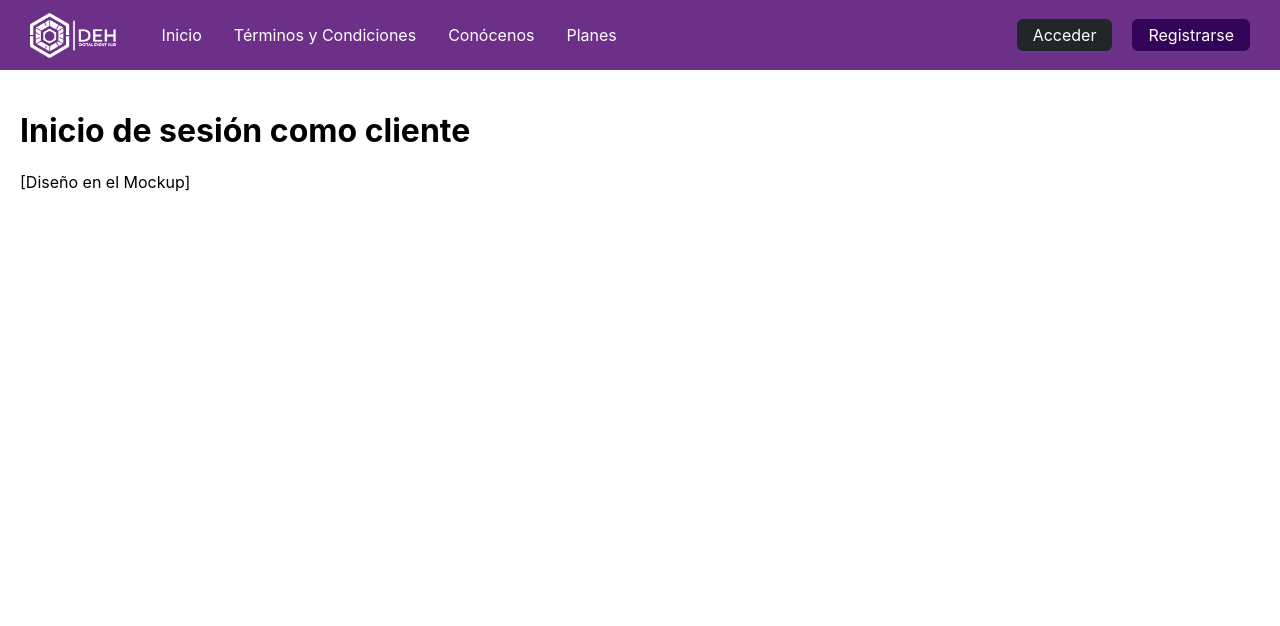
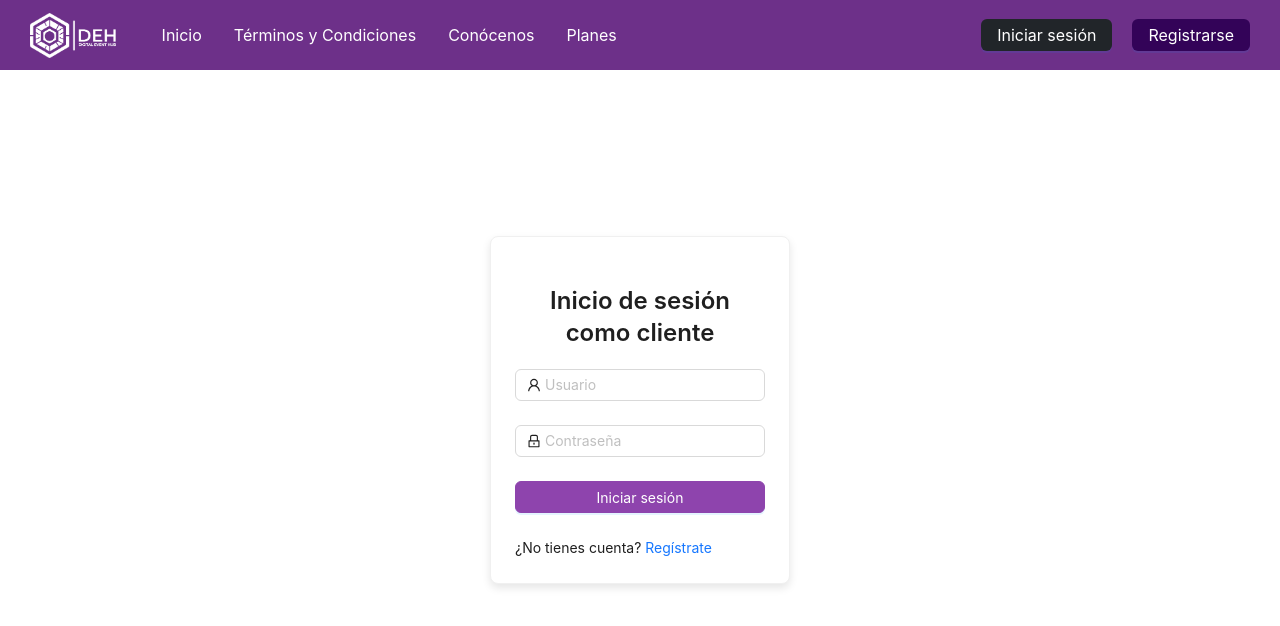
Before and after one commit to CanulTamayAlex03/Digital-Event-Hub, a React (Create React App) app: page /loginClient in a window 1280 px wide. Shown: the top 626 px of the page. Built offline with nearby package versions, Linux system fonts and the light colour scheme.

Commit message:
Inicio de sesión-Cliente

```diff
--- a/src/components/default_nav.js
+++ b/src/components/default_nav.js
@@ -26,7 +26,7 @@ const Navbar = () => (
         </div>
         <Button type="primary" className="access-button">
             <Link to="/loginType" rel="noopener noreferrer">
-                Acceder
+                Iniciar sesión
             </Link>
         </Button>
         <Button type="primary" className="register-button">
--- a/src/screens/client_pages/client_login.js
+++ b/src/screens/client_pages/client_login.js
@@ -1,14 +1,54 @@
 import React from 'react';
 import Navbar from '../../components/default_nav';
+import { Card, Form, Input, Button, Typography } from 'antd';
+import { UserOutlined, LockOutlined } from '@ant-design/icons';
 
-const ClientLogin = () => (
-    <div>
-        <Navbar />
-        <div style={{ padding: '20px' }}>
-            <h1>Inicio de sesión como cliente</h1>
-            <p>[Diseño en el Mockup]</p>
+const { Title, Text } = Typography;
+
+const ClientLogin = () => {
+    const onFinish = (values) => {
+        console.log('Received values:', values);
+        // Lógica de inicio de sesión
+    };
+
+    return (
+        <div>
+            <Navbar />
+            <div style={{ padding: '20px', display: 'flex', justifyContent: 'center', alignItems: 'center', minHeight: '80vh' }}>
+                <Card style={{ width: 300, boxShadow: '0 4px 8px rgba(0,0,0,0.1)' }}>
+                    <Title level={3} style={{ textAlign: 'center', marginBottom: 20 }}>Inicio de sesión como cliente</Title>
+                    <Form
+                        name="normal_login"
+                        initialValues={{ remember: true }}
+                        onFinish={onFinish}
+                    >
+                        <Form.Item
+                            name="username"
+                            rules={[{ required: true, message: 'Por favor ingresa tu usuario!' }]}
+                        >
+                            <Input prefix={<UserOutlined />} placeholder="Usuario" />
+                        </Form.Item>
+                        <Form.Item
+                            name="password"
+                            rules={[{ required: true, message: 'Por favor ingresa tu contraseña!' }]}
+                        >
+                            <Input
+                                prefix={<LockOutlined />}
+                                type="password"
+                                placeholder="Contraseña"
+                            />
+                        </Form.Item>
+                        <Form.Item>
+                            <Button type="primary" htmlType="submit" style={{ width: '100%', backgroundColor: '#8e44ad', borderColor: '#8e44ad' }}>
+                                Iniciar sesión
+                            </Button>
+                        </Form.Item>
+                    </Form>
+                    <Text style={{ textAlign: 'center' }}>¿No tienes cuenta? <a href="/registro">Regístrate</a></Text>
+                </Card>
+            </div>
         </div>
-    </div>
-);
+    );
+};
 
 export default ClientLogin;
```
